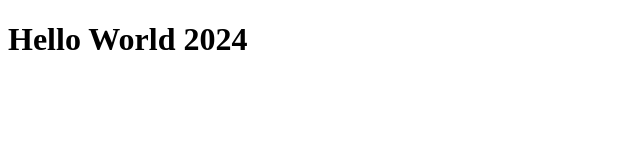
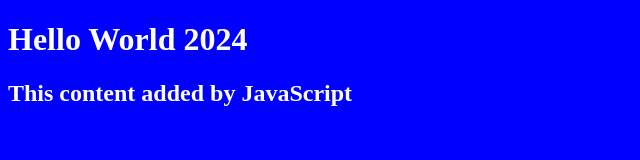
Before and after one commit to NB-Kamoni/my-personal-website, a plain HTML site: page index.html in a window 1280 px wide. Shown: the whole page, without its empty margins (0-640 px from the left). Drawn offline with Linux system fonts and the light colour scheme.

Commit message:
Adds script.js and style.css files

```diff
--- a/index.html
+++ b/index.html
@@ -1,11 +1,13 @@
 <!DOCTYPE html>
 <html lang="en">
     <head>
+        <link rel="stylesheet" href="style.css"/>
         <title>My Personal Website</title>
 
     </head>
     <body>
         <h1>Hello World 2024</h1>
+        <script src="script.js"></script>
 
     </body>
 </html>
--- /dev/null
+++ b/script.js
@@ -0,0 +1,6 @@
+// create a h2 element and add some text content to it
+const h2 = document.createElement("h2");
+h2.textContent = "This content added by JavaScript";
+
+// add the h2 element to the body on the DOM
+document.querySelector("body").appendChild(h2);
--- /dev/null
+++ b/style.css
@@ -0,0 +1,11 @@
+body {
+    background: blue;
+}
+
+h1 {
+    color: white;
+}
+
+h2 {
+    color: white
+}
```
